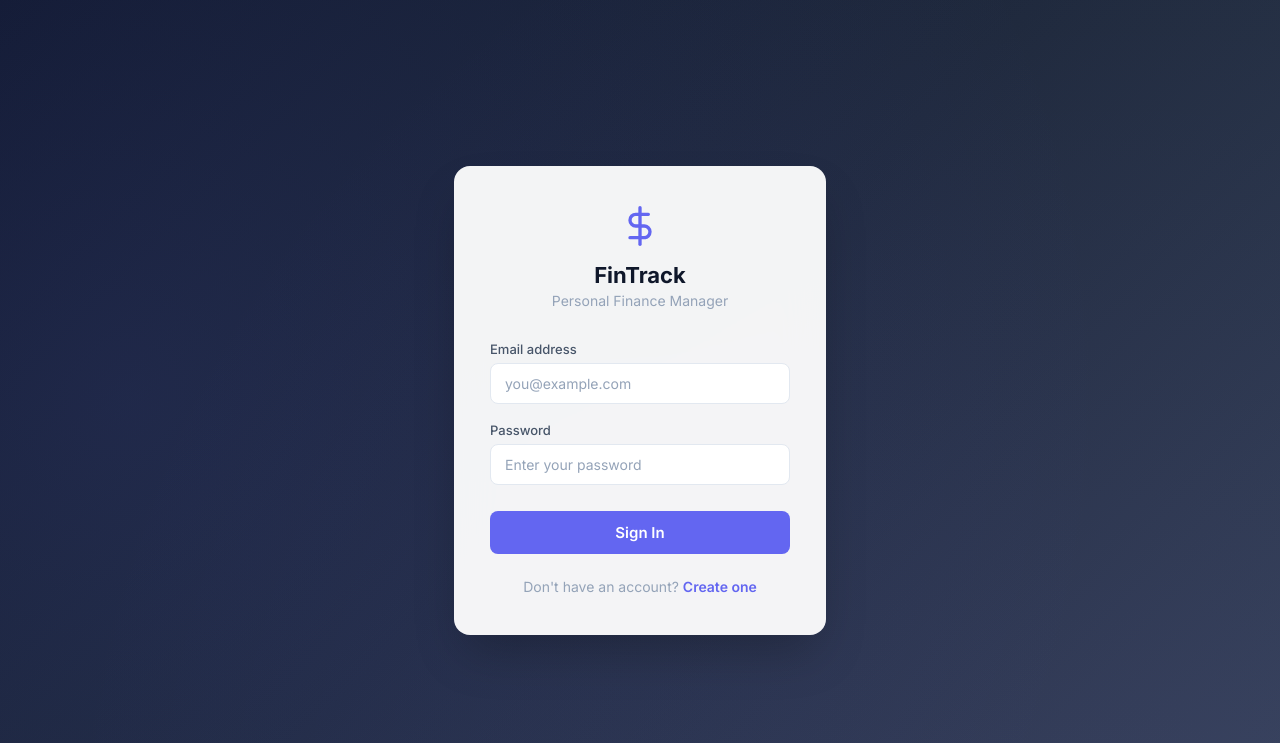
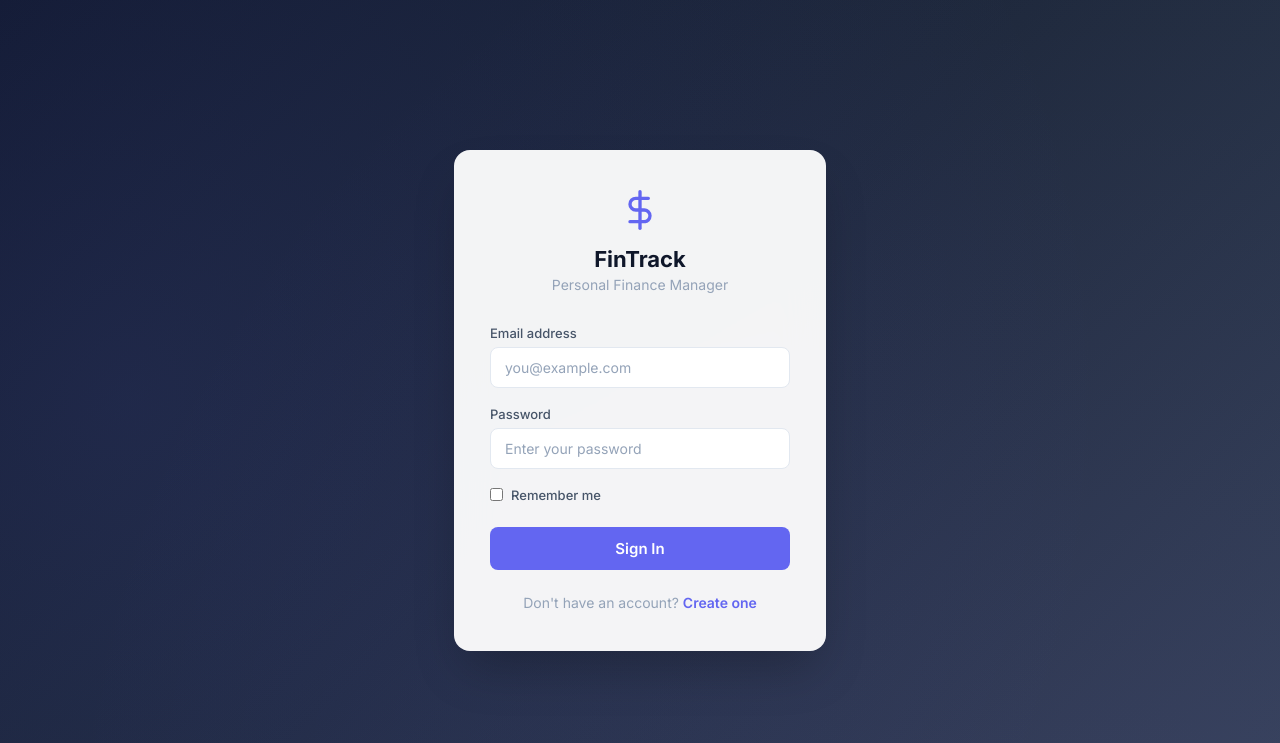
Before and after one commit to shyamrajpr7/webapp, a Flask app: page /login in a window 1280 px wide; the page is wider, and only the part inside the window is pictured. Shown: the top 743 px of that part. Run offline with Flask 3, Linux system fonts and the light colour scheme.

Commit message:
feat: add remember me checkbox on login page

```diff
--- a/website/auth.py
+++ b/website/auth.py
@@ -14,7 +14,8 @@ def login():
         password = request.form.get('password')
         user = User.query.filter_by(email=email).first()
         if user and check_password_hash(user.password, password):
-            login_user(user)
+            remember = bool(request.form.get('remember'))
+            login_user(user, remember=remember)
             return redirect(url_for('views.home'))
         else:
             flash('Invalid email or password.', category='error')
--- a/website/templates/login.html
+++ b/website/templates/login.html
@@ -10,6 +10,12 @@
         <label for="password">Password</label>
         <input type="password" id="password" name="password" placeholder="Enter your password" required/>
     </div>
+    <div style="display:flex; justify-content:space-between; align-items:center; margin-bottom:16px;">
+        <label style="display:flex; align-items:center; gap:8px; font-size:13px; color:var(--text-secondary); margin-bottom:0; cursor:pointer;">
+            <input type="checkbox" name="remember" style="width:auto; accent-color:var(--primary);"/>
+            Remember me
+        </label>
+    </div>
     <button type="submit" class="btn-submit">Sign In</button>
 </form>
 <div class="auth-link">
```
